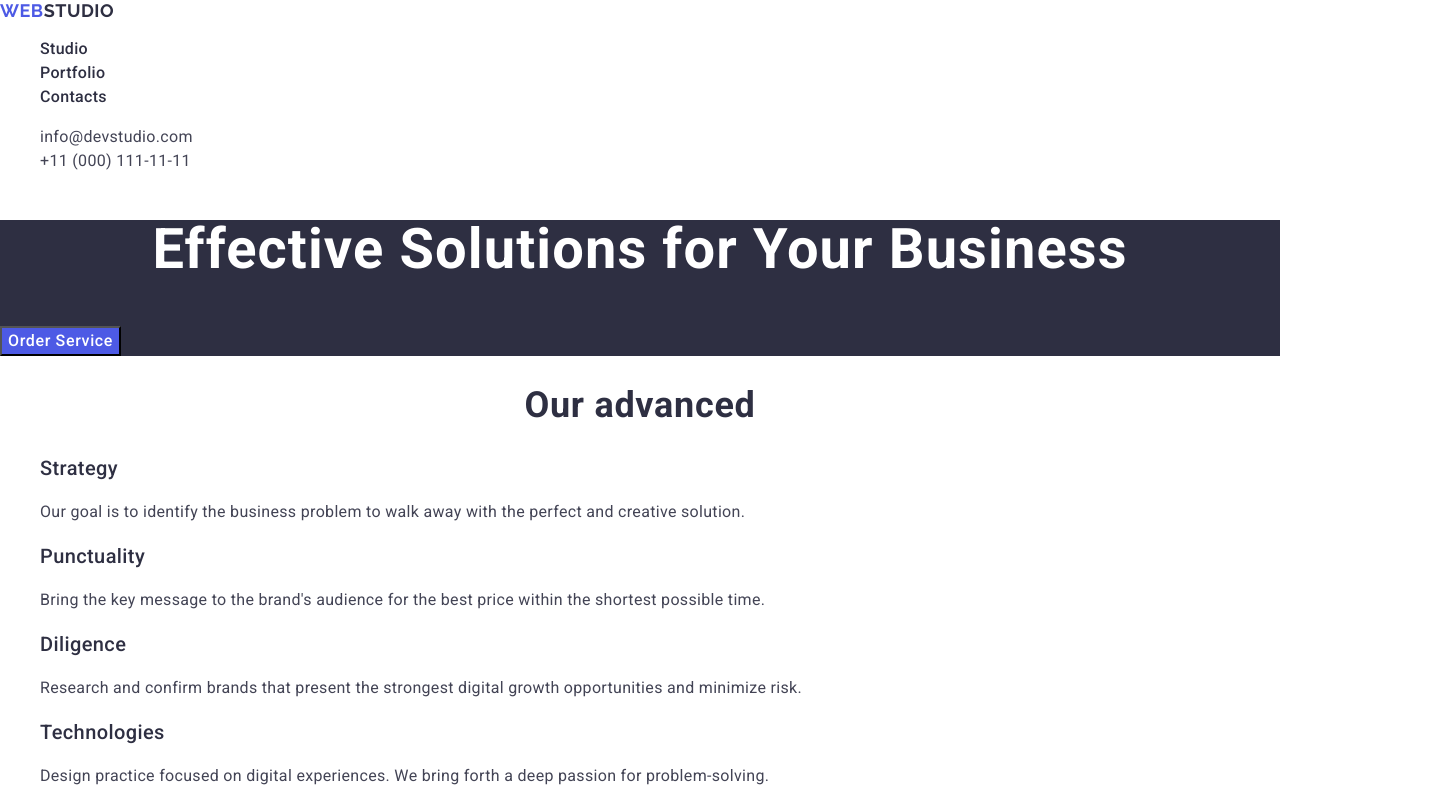
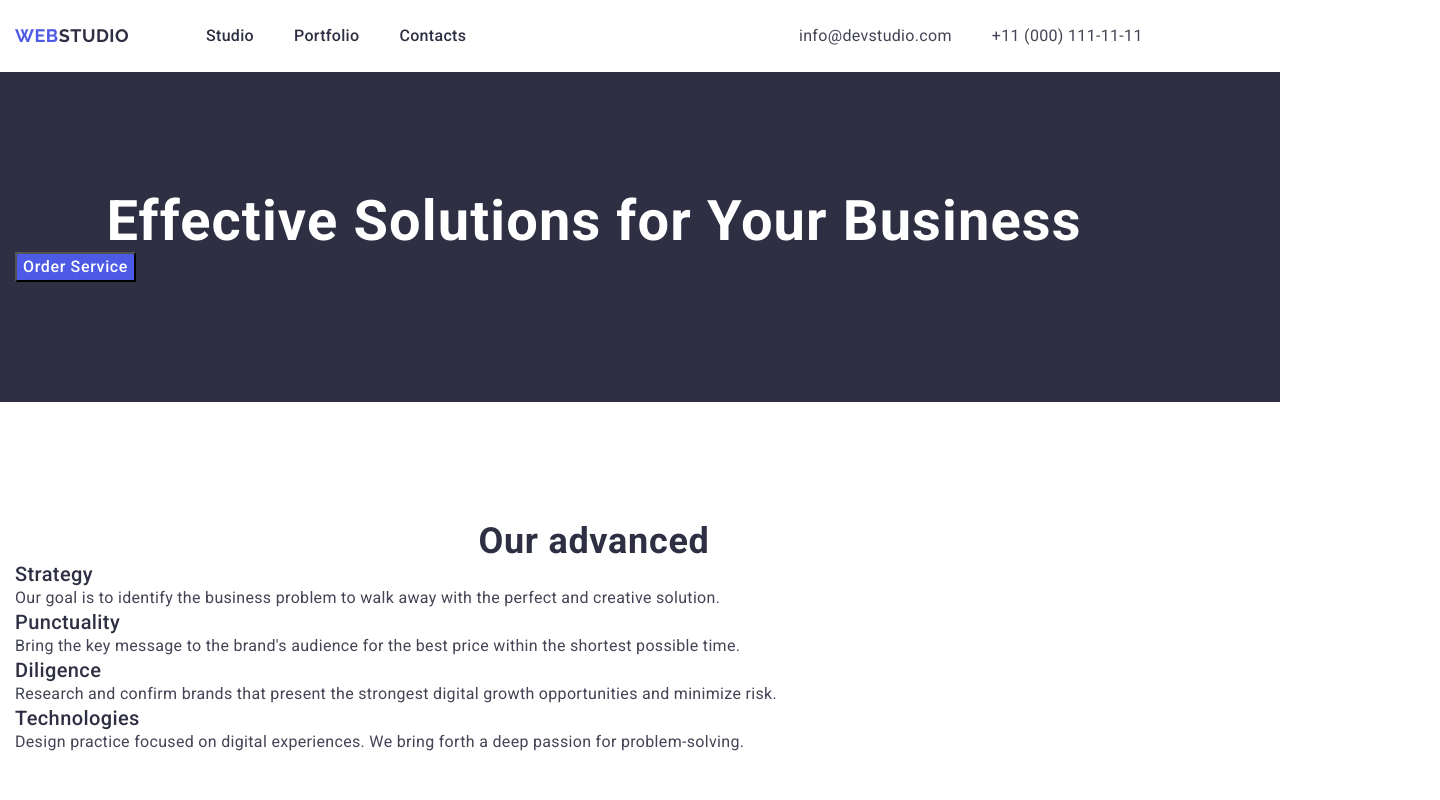
Before and after one commit to bahmat-serhii/goit-markup-hw-03, a plain HTML site: page index.html in a window 1280 px wide. Shown: the top 800 px of the page, 1440 px wide, since content can reach past the window. Drawn offline with nearby package versions, Linux system fonts and the light colour scheme.

Commit message:
add all files

```diff
--- a/css/styles.css
+++ b/css/styles.css
@@ -5,7 +5,33 @@ body {
   color: #434455;
   background: #fff;
 }
+h1,
+h2,
+h3,
+h4,
+h5,
+h6,
+p {
+  margin-top: 0;
+  margin-bottom: 0;
+}
 
+ul {
+  margin-top: 0;
+  margin-bottom: 0;
+  padding-left: 0;
+}
+img {
+  display: block;
+}
+.container {
+  max-width: 1158px;
+  margin: 0 15px;
+  padding: 0 0;
+}
+.header {
+  display: flex;
+}
 .roboto-medium {
   font-family: "Roboto", sans-serif;
   font-weight: 500;
@@ -26,6 +52,8 @@ body {
 }
 .top-line {
   background: #fff;
+  width: 1440px;
+  height: 72px;
 }
 .link-logo {
   font-weight: 700;
@@ -35,6 +63,30 @@ body {
   text-transform: uppercase;
   color: #4d5ae5;
   font-family: "Raleway", sans-serif;
+}
+.webstudio {
+  display: flex;
+  align-items: center;
+  justify-content: flex-start;
+  flex-direction: row;
+  gap: 0px;
+  width: 115px;
+  height: 24px;
+  margin-top: 24px;
+  margin-bottom: 24px;
+  margin-right: 76px;
+}
+.nav {
+  display: flex;
+  align-items: flex-start;
+  justify-content: flex-start;
+  flex-direction: row;
+  gap: 40px;
+  width: 261px;
+  height: 24px;
+  margin-top: 24px;
+  margin-bottom: 24px;
+  margin-right: 332px;
 }
 
 .logo {
@@ -54,6 +106,7 @@ body {
   letter-spacing: 0.02em;
   color: #434455;
   font-family: "Roboto", sans-serif;
+  margin-right: 40px;
 }
 .email:hover {
   font-weight: 400;
@@ -70,6 +123,38 @@ body {
   letter-spacing: 0.02em;
   color: #404bbf;
   font-family: "Roboto", sans-serif;
+}
+.tel {
+  font-weight: 400;
+  font-size: 16px;
+  line-height: 1.5;
+  letter-spacing: 0.02em;
+  color: #434455;
+  font-family: "Roboto", sans-serif;
+}
+.tel:hover {
+  font-weight: 400;
+  font-size: 16px;
+  line-height: 1.5;
+  letter-spacing: 0.02em;
+  color: #404bbf;
+  font-family: "Roboto", sans-serif;
+}
+.tel:focus {
+  font-weight: 400;
+  font-size: 16px;
+  line-height: 1.5;
+  letter-spacing: 0.02em;
+  color: #404bbf;
+  font-family: "Roboto", sans-serif;
+}
+.address {
+  display: flex;
+  align-items: flex-start;
+  justify-content: flex-start;
+  flex-direction: row;
+  margin-top: 24px;
+  margin-bottom: 24px;
 }
 a {
   text-decoration: none;
@@ -191,6 +276,9 @@ ul {
   background: #404bbf;
   cursor: pointer;
 }
+.section {
+  padding: 120px 0;
+}
 .team {
   background: #f4f4fd;
 }
--- a/index.html
+++ b/index.html
@@ -11,49 +11,57 @@
     />
     <link
       rel="stylesheet"
-      href="node_modules/modern-normalize/modern-normalize.css"
+      href="https://cdnjs.cloudflare.com/ajax/libs/modern-normalize/3.0.1/modern-normalize.min.css"
+      integrity="sha512-q6WgHqiHlKyOqslT/lgBgodhd03Wp4BEqKeW6nNtlOY4quzyG3VoQKFrieaCeSnuVseNKRGpGeDU3qPmabCANg=="
+      crossorigin="anonymous"
+      referrerpolicy="no-referrer"
     />
     <link rel="stylesheet" href="./css/styles.css" />
     <title>WebStudio</title>
   </head>
   <body>
     <header class="top-line">
-      <nav>
-        <a href="./index.html" class="link-logo"
+      <div class="container">
+        <nav class="header">
+          <a href="./index.html" class="link-logo webstudio"
             >Web<span class="logo">Studio</span></a
           >
-        <ul>
+          <ul class="nav">
             <li><a class="link" href="./index.html">Studio</a></li>
             <li><a class="link" href="">Portfolio</a></li>
             <li><a class="link" href="">Contacts</a></li>
           </ul>
-      </nav>
           <address class="contacts">
-        <ul>
+            <ul class="address">
               <li>
                 <a class="email" href="mailto:info@devstudio.com"
                   >info@devstudio.com</a
                 >
               </li>
               <li>
-            <a class="email" href="tel:+110001111111">+11 (000) 111-11-11</a>
+                <a class="tel" href="tel:+110001111111">+11 (000) 111-11-11</a>
               </li>
             </ul>
           </address>
+        </nav>
+      </div>
     </header>
     <main>
-      <section class="hero-image">
+      <section class="section hero-image">
+        <div class="container">
           <h1 class="solutions">Effective Solutions for Your Business</h1>
           <button class="btn" type="button">Order Service</button>
+        </div>
       </section>
-      <section>
+      <section class="section">
+        <div class="container">
           <h2 class="advanced">Our advanced</h2>
           <ul>
             <li>
               <h3 class="advanced-list">Strategy</h3>
               <p class="adv-text">
-              Our goal is to identify the business problem to walk away with the
-              perfect and creative solution.
+                Our goal is to identify the business problem to walk away with
+                the perfect and creative solution.
               </p>
             </li>
             <li>
@@ -78,8 +86,10 @@
               </p>
             </li>
           </ul>
+        </div>
       </section>
-      <section class="team">
+      <section class="section team">
+        <div class="container">
           <h2 class="our-team">Our Team</h2>
           <ul>
             <li class="foto">
@@ -123,8 +133,10 @@
               <p class="adv-text">UI Designer</p>
             </li>
           </ul>
+        </div>
       </section>
-      <section>
+      <section class="section">
+        <div class="container">
           <h2 class="our-team">Our Portfolio</h2>
           <ul>
             <li>
@@ -188,16 +200,19 @@
               <p class="adv-text">Marketing</p>
             </li>
           </ul>
+        </div>
       </section>
     </main>
     <footer class="foot">
+      <div class="container">
         <a href="./index.html" class="link-logo"
           >Web<span class="logo-foot">Studio</span></a
         >
         <p class="text-foot">
-        Increase the flow of customers and sales for your business with digital
-        marketing & growth solutions.
+          Increase the flow of customers and sales for your business with
+          digital marketing & growth solutions.
         </p>
+      </div>
     </footer>
   </body>
 </html>
```
Lines whose indentation alone changed are shown as unchanged.
